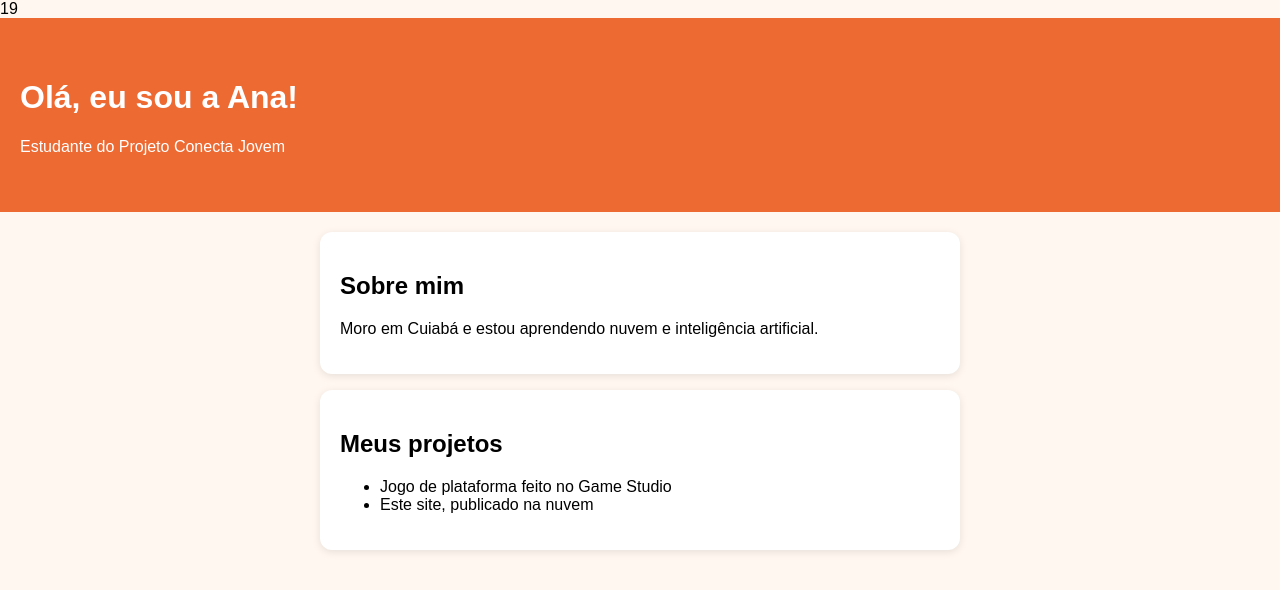
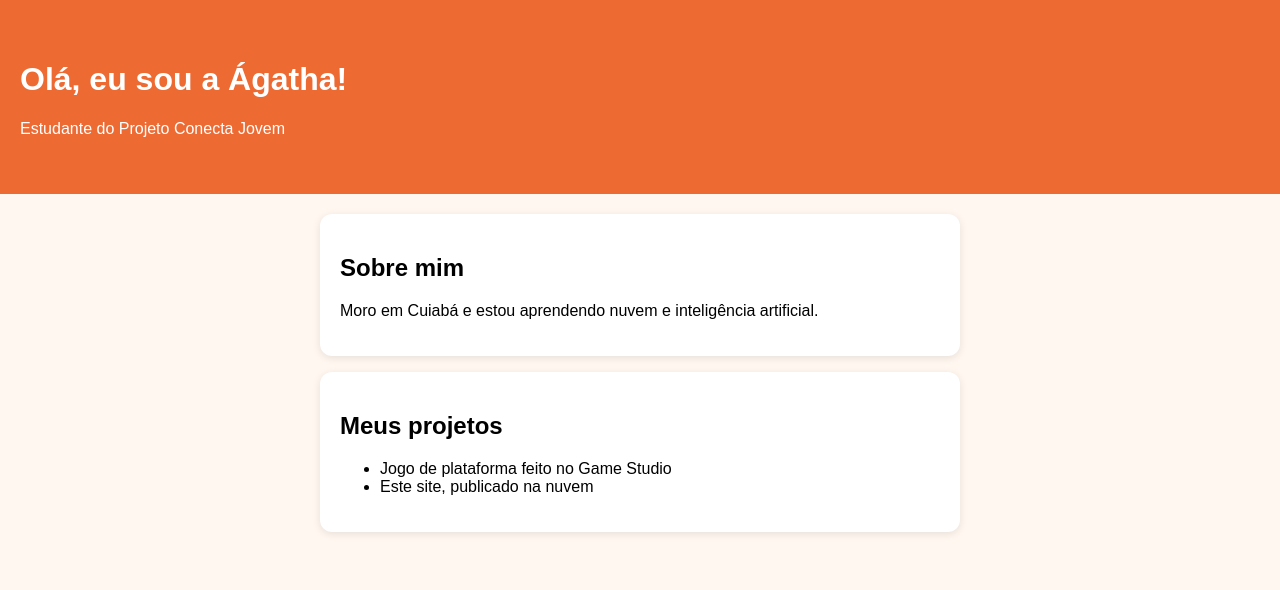
Before and after one commit to Campos643/Conecta-jovem1, a plain HTML site: page index.html in a window 1280 px wide. Drawn offline with Linux system fonts and the light colour scheme.

Commit message:
Update header name from Ana to Ágatha

```diff
--- a/index.html
+++ b/index.html
@@ -13,8 +13,8 @@ margin-bottom: 16px; box-shadow: 0 2px 8px rgba(0, 0, 0, 0.1); }
 </style>
 </head>
 <body>
-19<header>
-<h1>Olá, eu sou a Ana!</h1>
+<header>
+<h1>Olá, eu sou a Ágatha!</h1>
 <p>Estudante do Projeto Conecta Jovem</p>
 </header>
 <main>
```
